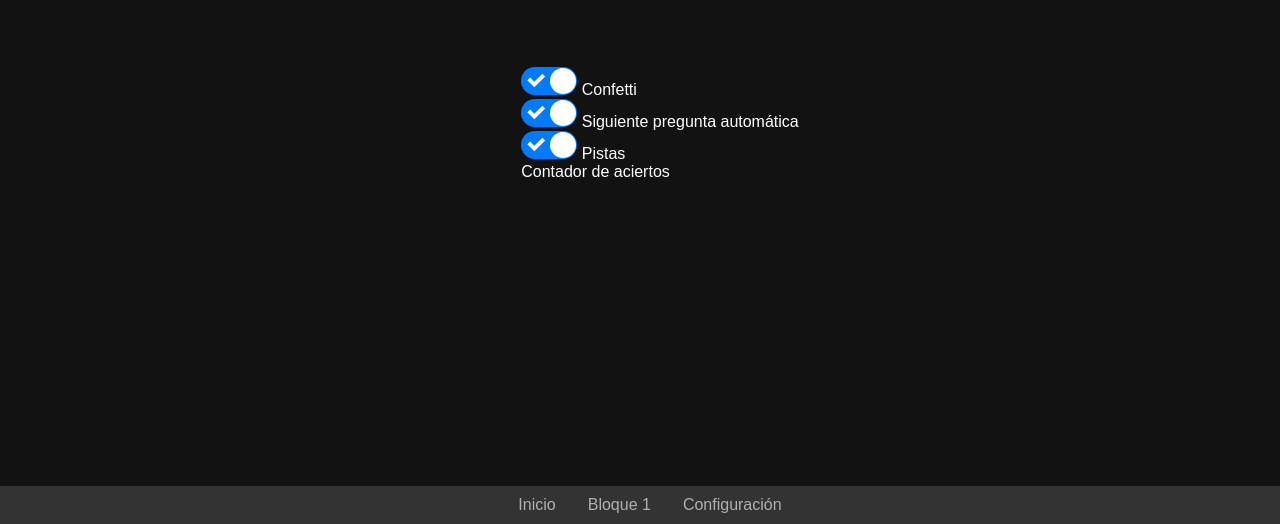
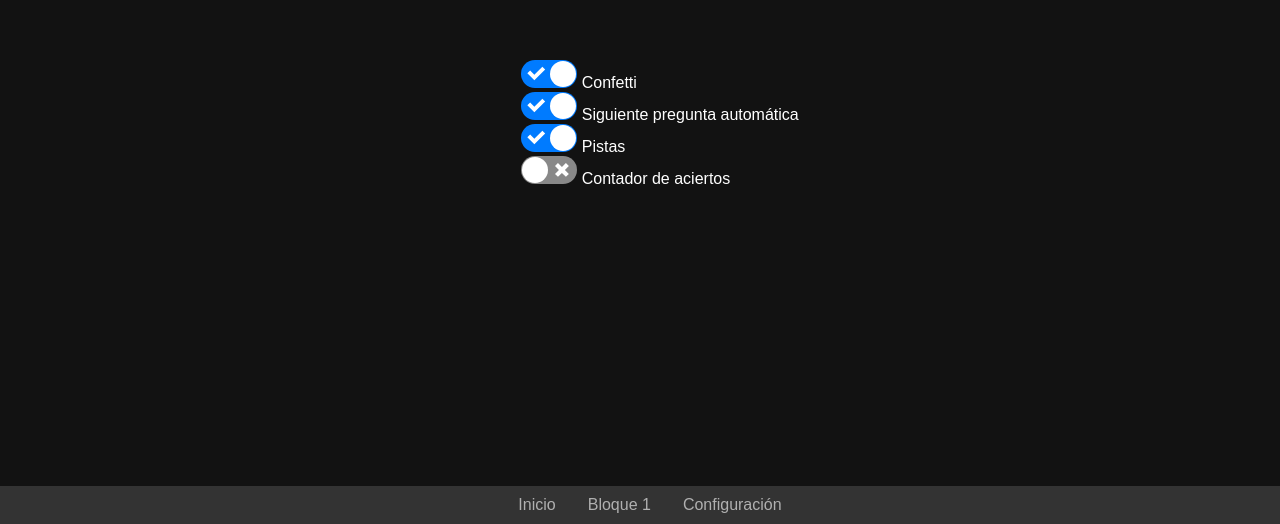
Before and after one commit to JorgeGolo/testconst, a React (Create React App) app: page /config in a window 1280 px wide. Shown: the part 276-800 px from the top of the page. Built offline with nearby package versions, Linux system fonts and the light colour scheme.

Commit message:
More settings

```diff
--- a/src/App.css
+++ b/src/App.css
@@ -302,6 +302,6 @@ label {
   margin: 5px 0px;
   cursor: pointer;
   font-size: 1.05em;
-    font-weight: bold;
-    background-color: #e3e3e3;
+  font-weight: bold;
+  background-color: #e3e3e3;
 }
--- a/src/Config.js
+++ b/src/Config.js
@@ -11,6 +11,8 @@ function Config() {
       setNextQuestion,
       showBulb,
       setShowBulb,
+      showCount,
+      setShowCount,
     } = useContext(ConfigContext);
 
   return (
@@ -25,21 +27,28 @@ function Config() {
           />{" "} Confetti
         </li>
         <li>
-            <Switch
+          <Switch
             onChange={setNextQuestion}
             checked={nextQuestion}
             offColor="#888"
             onColor="#007bff"
           />{" "} Siguiente pregunta automática</li>
         <li>
-        <Switch
+          <Switch
             onChange={setShowBulb}
             checked={showBulb}
             offColor="#888"
             onColor="#007bff"
           />{" "} Pistas
         </li>
-        <li>Contador de aciertos</li>
+        <li>
+          <Switch
+            onChange={setShowCount}
+            checked={showCount}
+            offColor="#888"
+            onColor="#007bff"
+          />{" "} Contador de aciertos
+        </li>
       </ul>
       <div className="subnav">
         <Nav />
--- a/src/ConfigContext.js
+++ b/src/ConfigContext.js
@@ -6,9 +6,10 @@ export const ConfigProvider = ({ children }) => {
   const [getConfetti, setGetConfetti] = useState(true);
   const [nextQuestion, setNextQuestion] = useState(true);
   const [showBulb, setShowBulb] = useState(true);
+  const [showCount, setShowCount] = useState(false);
 
   return (
-    <ConfigContext.Provider value={{ getConfetti, setGetConfetti, nextQuestion, setNextQuestion, showBulb, setShowBulb}}>
+    <ConfigContext.Provider value={{ getConfetti, setGetConfetti, nextQuestion, setNextQuestion, showBulb, setShowBulb, showCount, setShowCount}}>
       {children}
     </ConfigContext.Provider>
   );
--- a/src/Test.js
+++ b/src/Test.js
@@ -10,6 +10,7 @@ function Test() {
   const { getConfetti } = useContext(ConfigContext); // Accede al estado global
   const { nextQuestion } = useContext(ConfigContext); // Accede al estado global
   const { showBulb } = useContext(ConfigContext); // Accede al estado global
+  const { showCount } = useContext(ConfigContext); // Accede al estado global
 
   const { titulo } = useParams(); // Accede al parámetro 'titulo' de la URL
   const [capitulo, setCapitulo] = useState(null);
@@ -169,6 +170,13 @@ function Test() {
           </div>
         )}
 
+        {showCount && (
+
+          <div>Contador</div>
+
+        )}
+
+
         <div className="subnav">
           <Nav />
         </div>
```
